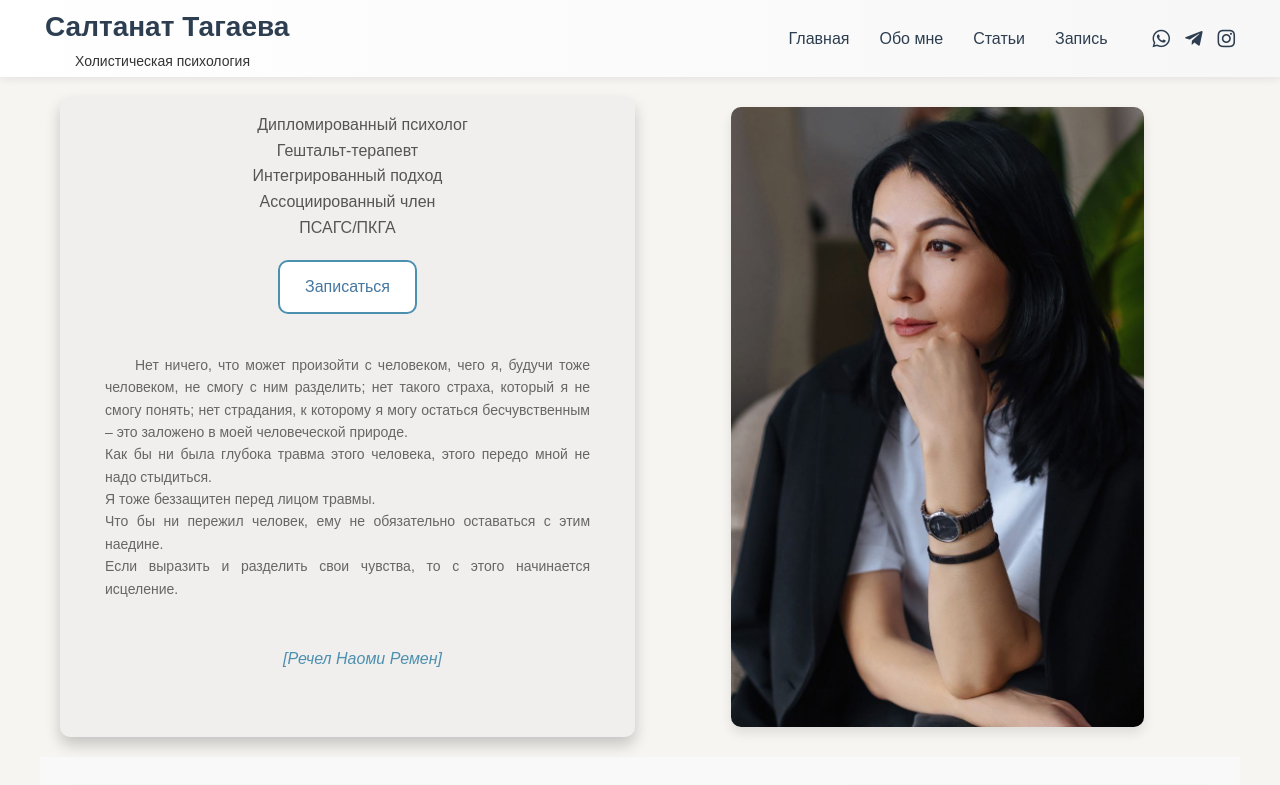
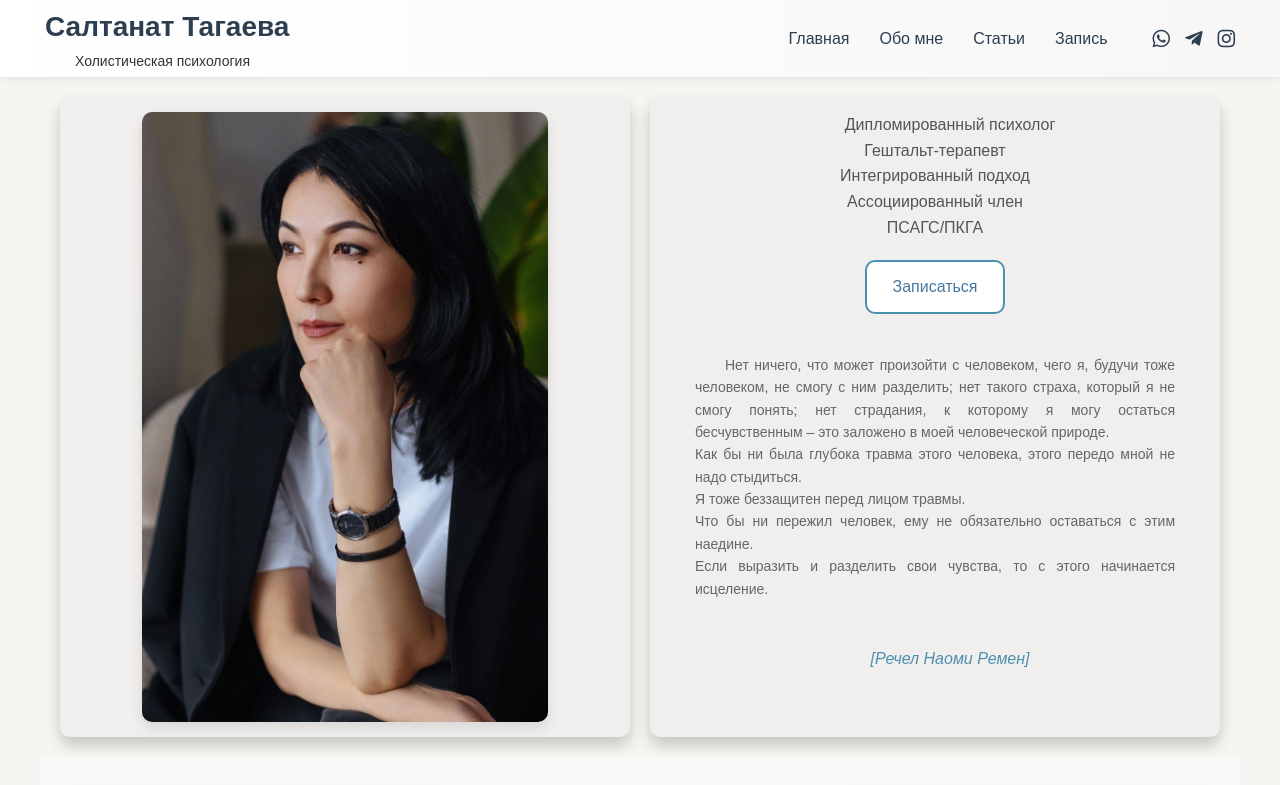
Before and after one commit to ZigranN/psychologist, a React (Vite) app in the folder front/: page / in a window 1280 px wide. Shown: the top 785 px of the page. Built offline with nearby package versions, Linux system fonts and the light colour scheme; the HTML template or start-up script is replaced by a standard one.

Commit message:
Изменение структуры главной страницы от заказчика

```diff
--- a/front/src/components/Appointment/Appointment.jsx
+++ b/front/src/components/Appointment/Appointment.jsx
@@ -123,6 +123,7 @@ const Appointment = () => {
                             <h2>Условия работы</h2>
                             <ul>
                                 <li>Длительность сессии/ 60 минут</li>
+                                <li>Стоимость сессии может варьироваться в зависимости от запроса</li>
                                 <li>При опоздании со стороны клиента время сессии сокращается на время опоздания.</li>
                                 <li>В случае опоздания с моей стороны, время продлевается, либо переносится на удобное
                                     для вас время.
--- a/front/src/components/Appointment/Appointment.module.css
+++ b/front/src/components/Appointment/Appointment.module.css
@@ -162,13 +162,15 @@
 
 @media (max-width: 480px) {
     .title {
-        font-size: 20px;
+        font-size: 15px;
     }
 
     .description {
+        font-size: 10px;
+    }
+    .form p {
         font-size: 12px;
     }
-
     .input {
         padding: 10px;
         font-size: 12px;
@@ -177,6 +179,18 @@
     .button {
         padding: 10px;
         font-size: 14px;
+    }
+    .appointment {
+        background-color: #f6f5f2;
+        padding: 0;
+    }
+    .form {
+        width: 83%;
+    }
+    .image {
+        width: 100%;
+        padding: 0;
+        margin: 0;
     }
 }
 .statusMessage {
--- a/front/src/components/Footer/Footer.jsx
+++ b/front/src/components/Footer/Footer.jsx
@@ -86,7 +86,7 @@ const Footer = () => {
                         rel="noreferrer"
                         className={styles.creditLink}
                     >
-                        Nargiz Mamytova
+                        SKY RAY HUB
                     </a>
                 </p>
                 <p>© 2025</p>
--- a/front/src/components/Header/Header.module.css
+++ b/front/src/components/Header/Header.module.css
@@ -197,9 +197,11 @@
     }
     .title {
         font-size: 20px;
-        margin-left: 10px;
+        margin-left: 28px;
     }
     .preTitle {
         font-size: 20px;
+        padding: 0;
+        margin: 0;
     }
 }
--- a/front/src/components/MainContent/MainContent.jsx
+++ b/front/src/components/MainContent/MainContent.jsx
@@ -1,25 +1,41 @@
+import React, { useState, useEffect } from "react";
+import { NavLink } from "react-router-dom";
 import styles from "./MainContent.module.css";
-import {NavLink} from "react-router-dom";
 
-const MainContent = () => (
+// Хук для отслеживания ширины окна
+const useWindowWidth = () => {
+    const [width, setWidth] = useState(window.innerWidth);
+
+    useEffect(() => {
+        const handleResize = () => setWidth(window.innerWidth);
+        window.addEventListener("resize", handleResize);
+        return () => window.removeEventListener("resize", handleResize);
+    }, []);
+
+    return width;
+};
+
+const MainContent = () => {
+    const width = useWindowWidth();
+    const isMobile = width <= 768; // порог для мобильных устройств
+
+    if (isMobile) {
+        return (
             <main className={styles.main}>
                 <div className={styles.contentContainer}>
+                    {/* Мобильная версия */}
                     <div className={styles.shapeLeft}>
-                <div className={styles.box}>
-                    <p className={styles.intro}>
-                        Дипломированный психолог <br/>
-                        Гештальт-терапевт <br />
-                        Интегрированный подход <br />
-                        Ассоциированный член <br/><span>ПСАГС/ПКГА</span>
-                    </p>
-                </div>
-
-                <NavLink to="/booking" className={styles.button} >Записаться</NavLink>
+                        <img
+                            src="/images/mainST.jpg"
+                            alt="Салтанат Тагаева"
+                            className={styles.image}
+                        />
                         <div>
                             <p className={styles.mainText}>
                                 Нет ничего, что может произойти с человеком, чего я,
                                 будучи тоже человеком, не смогу с ним разделить; нет такого страха, который я не смогу понять;
-                        нет страдания, к которому я могу остаться бесчувственным – это заложено в моей человеческой природе.
+                                нет страдания, к которому я могу остаться бесчувственным – это заложено в моей человеческой
+                                природе.
                                 <br />
                                 Как бы ни была глубока травма этого человека, этого передо мной не надо стыдиться.
                                 <br />
@@ -33,15 +49,71 @@ const MainContent = () => (
                             <p className={styles.quoteAuthor}>[Речел Наоми Ремен]</p>
                         </div>
                     </div>
-            <div className={styles.shapeRight}>
+                    <div className={styles.shapeLeft}>
+                        <div className={styles.box}>
+                            <p className={styles.intro}>
+                                Дипломированный психолог <br />
+                                Гештальт-терапевт <br />
+                                Интегрированный подход <br />
+                                Ассоциированный член <br />
+                                <span>ПСАГС/ПКГА</span>
+                            </p>
+                        </div>
+                        <NavLink to="/booking" className={styles.button}>
+                            Записаться
+                        </NavLink>
+                    </div>
+                </div>
+            </main>
+        );
+    } else {
+        return (
+            <main className={styles.main}>
+                <div className={styles.contentContainer}>
+                    {/* Десктопная версия */}
+                    <div className={styles.shapeLeft}>
                         <img
                             src="/images/mainST.jpg"
                             alt="Салтанат Тагаева"
                             className={styles.image}
                         />
                     </div>
+                    <div className={styles.shapeLeft}>
+                        <div className={styles.box}>
+                            <p className={styles.intro}>
+                                Дипломированный психолог <br />
+                                Гештальт-терапевт <br />
+                                Интегрированный подход <br />
+                                Ассоциированный член <br />
+                                <span>ПСАГС/ПКГА</span>
+                            </p>
+                        </div>
+                        <NavLink to="/booking" className={styles.button}>
+                            Записаться
+                        </NavLink>
+                        <div>
+                            <p className={styles.mainText}>
+                                Нет ничего, что может произойти с человеком, чего я,
+                                будучи тоже человеком, не смогу с ним разделить; нет такого страха, который я не смогу понять;
+                                нет страдания, к которому я могу остаться бесчувственным – это заложено в моей человеческой
+                                природе.
+                                <br />
+                                Как бы ни была глубока травма этого человека, этого передо мной не надо стыдиться.
+                                <br />
+                                Я тоже беззащитен перед лицом травмы.
+                                <br />
+                                Что бы ни пережил человек, ему не обязательно оставаться с этим наедине.
+                                <br />
+                                Если выразить и разделить свои чувства, то с этого начинается исцеление.
+                                <br />
+                            </p>
+                            <p className={styles.quoteAuthor}>[Речел Наоми Ремен]</p>
+                        </div>
+                    </div>
                 </div>
             </main>
         );
+    }
+};
 
 export default MainContent;
--- a/front/src/components/MainContent/MainContent.module.css
+++ b/front/src/components/MainContent/MainContent.module.css
@@ -157,10 +157,12 @@
     }
     .shapeLeft {
         width: 90%;
-        margin-top: 10px;
+        margin-top: 0;
+        height: 50%;
     }
-    .shapeRight {
-        width: 95%;
+    .image {
+        width: 80%;
+        height: 50%;
     }
     .mainText {
         line-height: 1.5;
```
Also changed, not shown: 1 other file (tests, documents, lock files or other folders). Lines whose indentation alone changed are shown as unchanged.
